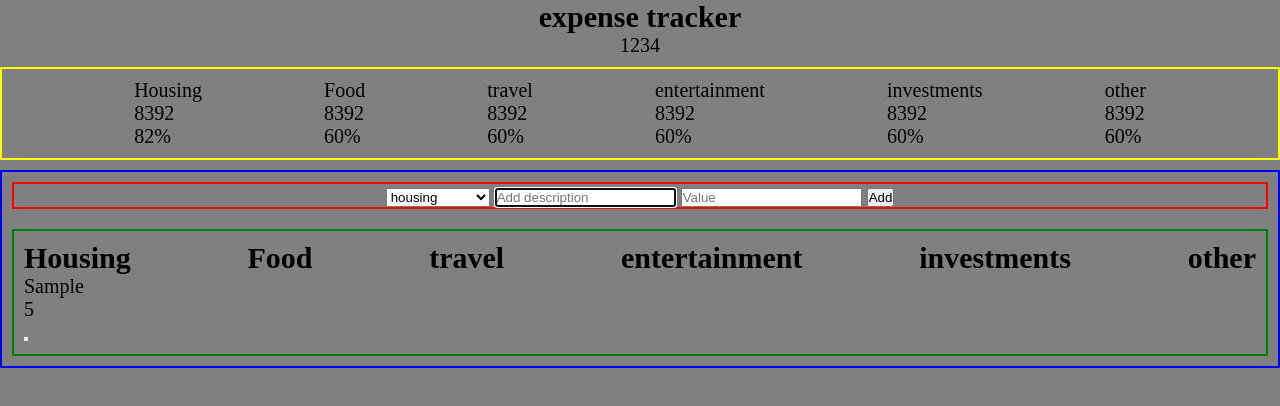
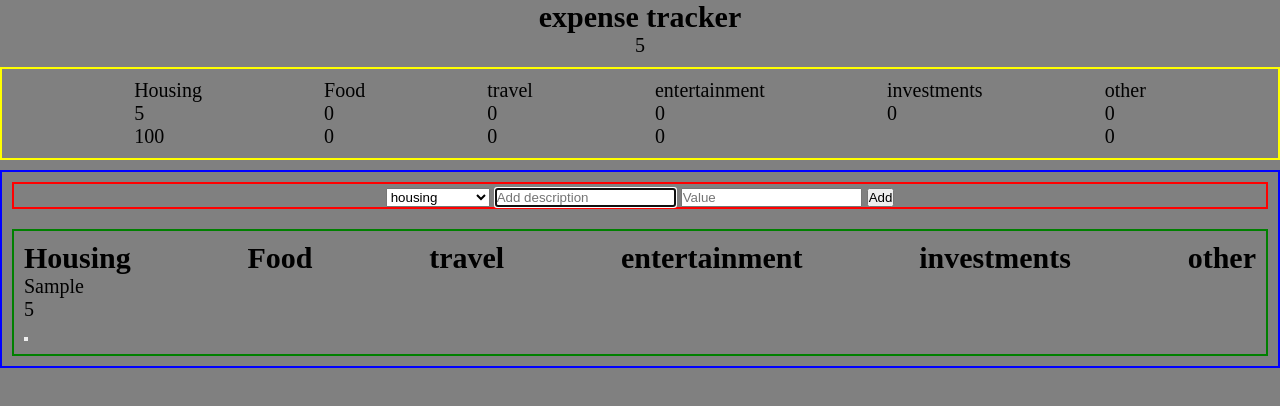
Before and after one commit to joshuayannix/expense-tracker, a plain HTML site: page index.html in a window 1280 px wide. Both pictures are taken after typing "Sample", "5" into the empty fields and a click on the button "Add". Drawn offline with Linux system fonts and the light colour scheme.

Commit message:
category totals

```diff
--- a/app.js
+++ b/app.js
@@ -84,7 +84,18 @@ const budgetController = (() => {
 
     getBudget: () => {
       return {
+
         totalExpenses: data.totalExpenses,
+
+        // category totals
+        housing: data.totals.housing,
+        food: data.totals.food,
+        travel: data.totals.travel,
+        entertainment: data.totals.entertainment,
+        investments: data.totals.investments,
+        other: data.totals.other,
+
+        //category percentages
         housing_percentage: data.housing_percentage,
         food_percentage: data.food_percentage,
         travel_percentage: data.travel_percentage,
@@ -135,6 +146,28 @@ const UIController = (() => {
         current.value = '';
       });
       fieldsArr[0].focus();
+    },
+
+    displayBudget: obj => {
+      document.querySelector('.expenses__value').textContent = obj.totalExpenses;
+      console.log(obj)
+      console.log(obj.totalExpenses)
+      console.log(obj.allItems)
+      //category values DOM
+      document.querySelector('.expenses__housing--value').textContent = obj.housing;
+      document.querySelector('.expenses__food--value').textContent = obj.food;
+      document.querySelector('.expenses__travel--value').textContent = obj.travel;
+      document.querySelector('.expenses__entertainment--value').textContent = obj.entertainment;
+      document.querySelector('.expenses__investments--value').textContent = obj.investments;
+      document.querySelector('.expenses__other--value').textContent = obj.other;
+
+      // category percentage DOM
+      document.querySelector('.expenses__housing--percentage').textContent = obj.housing_percentage;
+      document.querySelector('.expenses__food--percentage').textContent = obj.food_percentage;
+      document.querySelector('.expenses__travel--percentage').textContent = obj.travel_percentage;
+      document.querySelector('.expenses__entertainment--percentage').textContent = obj.entertainment_percentage;
+      document.querySelector('.expenses__investments--percentage').textContent = obj.investmentes_percentage;
+      document.querySelector('.expenses__other--percentage').textContent = obj.other_percentage;
     }
   }
 })();
@@ -160,7 +193,7 @@ const controller = ((budgetCtrl, UICtrl) => {
     let totalExpenses = budgetCtrl.getBudget();
 
     // 3. Display the budget on the UI
-    console.log(totalExpenses)
+    UICtrl.displayBudget(totalExpenses)
   };
 
   const ctrlAddItem = () => {
--- a/index.html
+++ b/index.html
@@ -15,33 +15,33 @@
     <div class="expenses__categories">
       <div class="expenses__housing">
         <div class="expenses__housing--text">Housing</div>
-          <div class="expenses__housing--value">8392</div>
-          <div class="expenses__housing--percentage">82%</div>
+          <div class="expenses__housing--value">---</div>
+          <div class="expenses__housing--percentage">--%</div>
       </div>
       <div class="expenses__food">
         <div class="expenses__food--text">Food</div>
-          <div class="expenses__food--value">8392</div>
-          <div class="expenses__food--percentage">60%</div>
+          <div class="expenses__food--value">---</div>
+          <div class="expenses__food--percentage">--%</div>
       </div>
       <div class="expenses__travel">
         <div class="expenses__travel--text">travel</div>
-          <div class="expenses__travel--value">8392</div>
-          <div class="expenses__travel--percentage">60%</div>
+          <div class="expenses__travel--value">---</div>
+          <div class="expenses__travel--percentage">--%</div>
       </div>
       <div class="expenses__entertainment">
         <div class="expenses__entertainment--text">entertainment</div>
-          <div class="expenses__entertainment--value">8392</div>
-          <div class="expenses__entertainment--percentage">60%</div>
+          <div class="expenses__entertainment--value">---</div>
+          <div class="expenses__entertainment--percentage">--%</div>
       </div>
       <div class="expenses__investments">
         <div class="expenses__investments--text">investments</div>
-          <div class="expenses__investments--value">8392</div>
-          <div class="expenses__investments--percentage">60%</div>
+          <div class="expenses__investments--value">---</div>
+          <div class="expenses__investments--percentage">--%</div>
       </div>
       <div class="expenses__other">
         <div class="expenses__other--text">other</div>
-          <div class="expenses__other--value">8392</div>
-          <div class="expenses__other--percentage">60%</div>
+          <div class="expenses__other--value">---</div>
+          <div class="expenses__other--percentage">--%</div>
       </div>
     </div>
 
```
